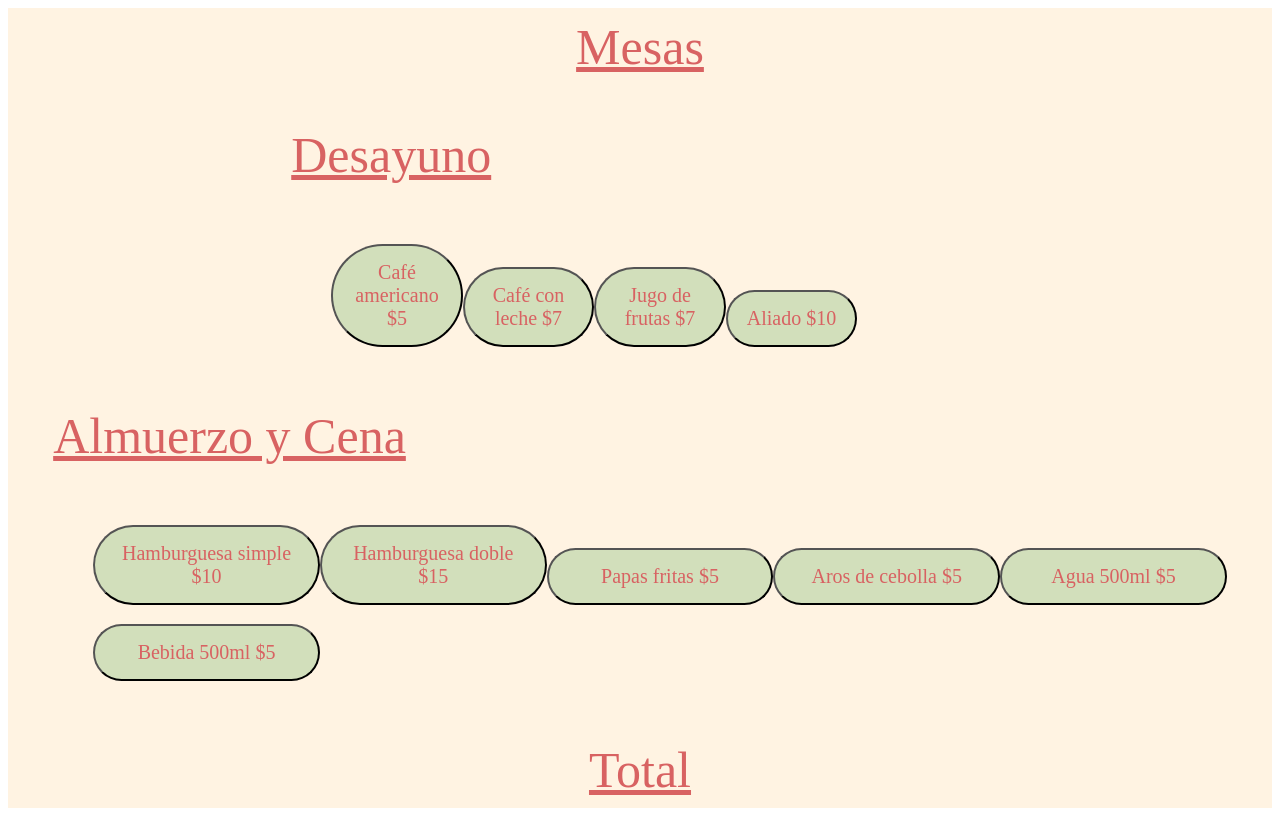
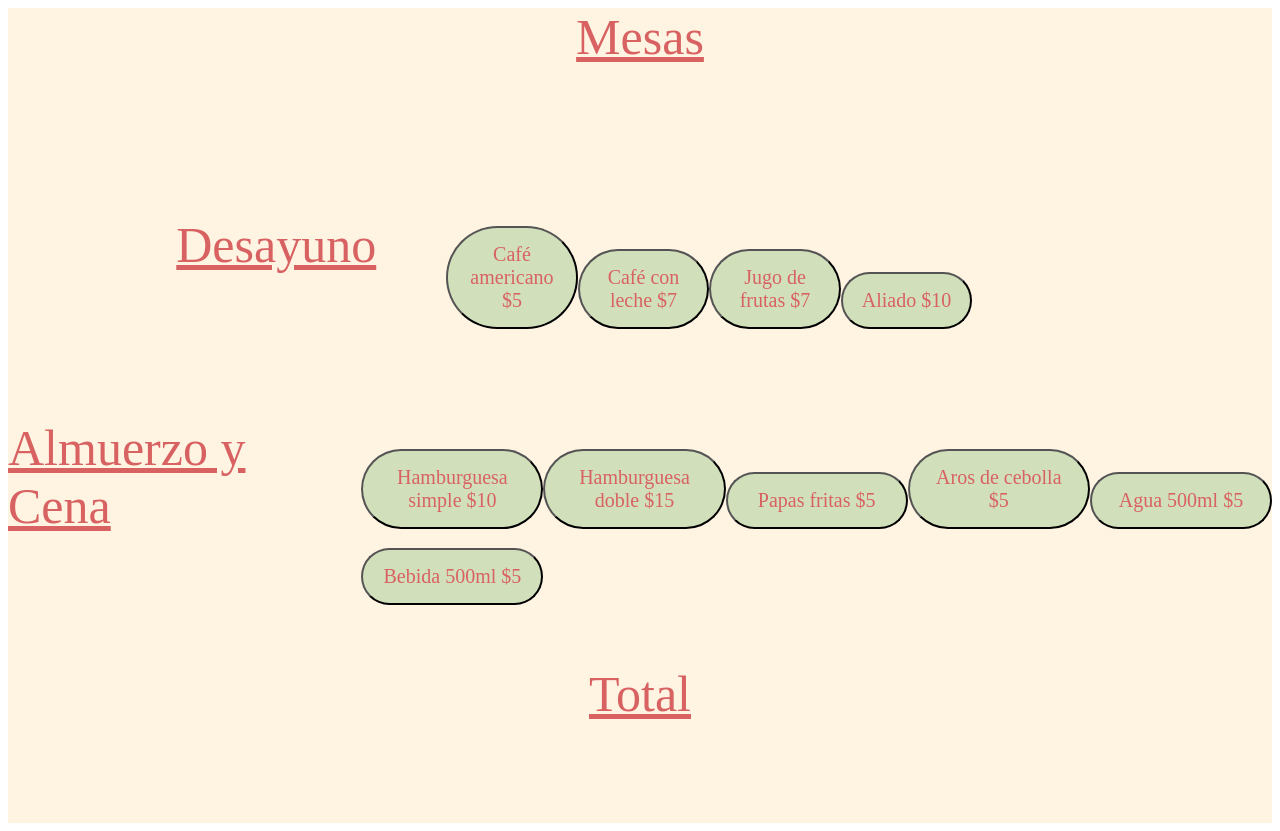
Before and after one commit to amandamheredia/BurgerQueen, a React (Create React App) app: page /mesas in a window 1280 px wide. Built offline with nearby package versions, Linux system fonts and the light colour scheme; no server answers.

Commit message:
guardado de colores

```diff
--- a/src/components/App.css
+++ b/src/components/App.css
@@ -37,6 +37,8 @@
   color: #d86262;
   width: 50%;
   padding: 30px;
+  /* border-radius: 60px; */
+  margin-right: 20px;
 }
 
 .mesas-container,
@@ -51,6 +53,19 @@
   float: top;
 }
 
+.desayuno {
+  display: flex;
+  align-items: left;
+  gap: 30px;
+}
+
+.almuerzo {
+  display: flex;
+  align-items: center;
+  gap: 30px;
+}
+
+
 .top-mesas,
 .top-cocina,
 .desayuno-header,
@@ -60,11 +75,26 @@
   font-family: 'Now-Bold';
   font-size: 50px;
   color: #d86262;
-  float: top center;
+  float: center;
+  margin-bottom: 100px;
 }
 
 
-.boton-item {
+.boton-item-d {
+  font-family: 'Now-Bold';
+  font-size: 20px;
+  color: #d86262;
+  background-color: #d2dfbb;
+  border-radius: 60px;
+  width: 20%;
+  padding: 15px;
+  text-align: center;
+  align-items: left;
+
+}
+
+.boton-item-a {
+
   font-family: 'Now-Bold';
   font-size: 20px;
   color: #d86262;
@@ -74,5 +104,5 @@
   width: 20%;
   padding: 15px;
   text-align: center;
-  gap: 50px;
+  align-items: center;
 }
--- a/src/components/Tables.js
+++ b/src/components/Tables.js
@@ -35,7 +35,7 @@ export default function Tables () {
 
          <ul>
          {desayuno.map(item => (
-          <button className='boton-item' key={item.id}>
+          <button className='boton-item-d' key={item.id}>
             {item.plato} {item.precio}
           </button>
          ))}
@@ -49,7 +49,7 @@ export default function Tables () {
 
        <ul>
         {almuerzo.map(item => (
-          <button className='boton-item' key={item.id}>
+          <button className='boton-item-a' key={item.id}>
             {item.plato} {item.precio}
           </button>
         ))}
```
Also changed, not shown: src/Layout.jsx (deleted, +0 -27 lines).
